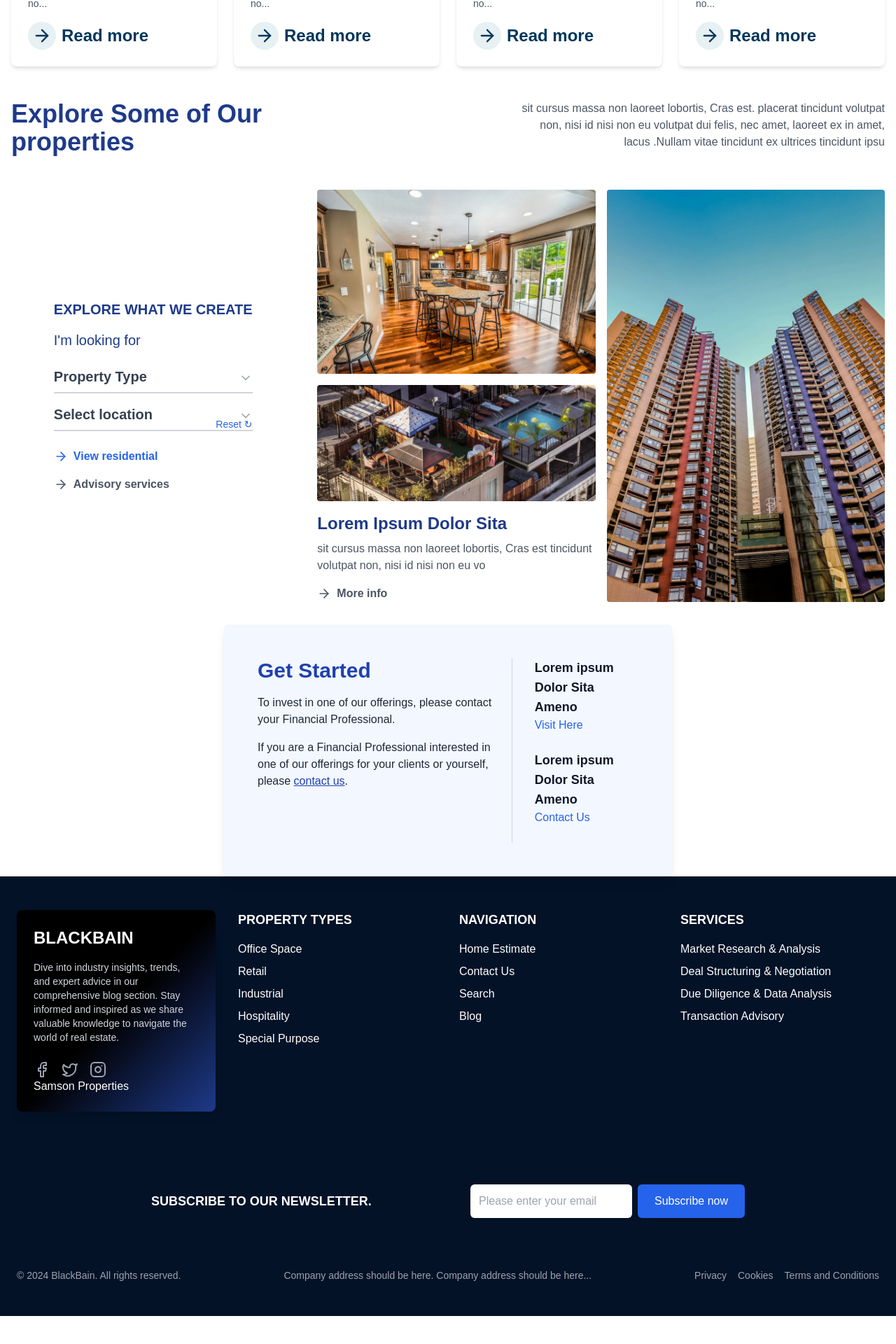
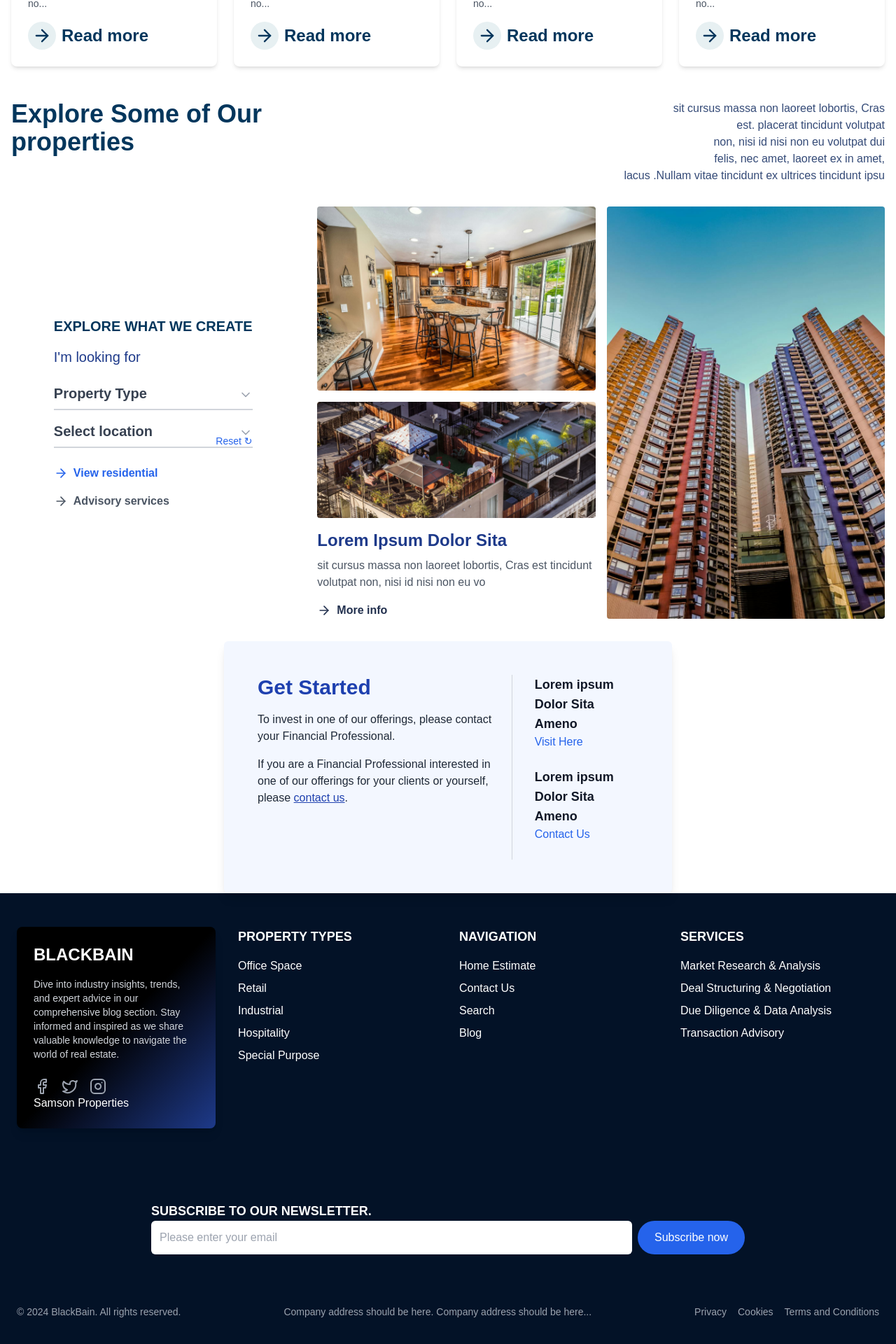
Before and after one commit to 010binary/kenny, a Next.js app: page / in a window 1280 px wide. Shown: the part 2259-4179 px from the top of the page at 70% size. Before the commit the page ends 4139 px from the top, so only its background shows below. Built offline with nearby package versions, Linux system fonts and the light colour scheme.

Commit message:
latest channges

```diff
--- a/src/app/components/Explore.jsx
+++ b/src/app/components/Explore.jsx
@@ -7,12 +7,12 @@ const ExploreProperties = () => {
   return (
     <div className="container mx-auto px-4 py-8">
       <div className="flex flex-col lg:flex-row justify-between items-start mb-8">
-        <h1 className="text-4xl font-bold text-left mb-4 text-blue-900 lg:w-1/2">
+        <h1 className="text-4xl font-bold text-left mb-4 text-[#02365C] lg:w-1/2">
           Explore Some of Our<br />properties
         </h1>
-        <p className="text-right text-gray-600 lg:w-1/2">
-          sit cursus massa non laoreet lobortis, Cras est. placerat tincidunt volutpat<br />
-          non, nisi id nisi non eu volutpat dui felis, nec amet, laoreet ex in amet,<br />
+        <p className="text-right text-[#344A77]">
+          sit cursus massa non laoreet lobortis, Cras <br/>est. placerat tincidunt volutpat<br />
+          non, nisi id nisi non eu volutpat dui<br/> felis, nec amet, laoreet ex in amet,<br />
           lacus .Nullam vitae tincidunt ex ultrices tincidunt ipsu
         </p>
       </div>
@@ -21,7 +21,7 @@ const ExploreProperties = () => {
         {/* Left Filter Section */}
         <div className="lg:w-1/3 grid place-content-center">
             <div>
-            <h2 className="text-xl font-semibold mb-4 text-blue-900">EXPLORE WHAT WE CREATE</h2>
+            <h2 className="text-xl font-semibold mb-4 text-[#02365C]">EXPLORE WHAT WE CREATE</h2>
             <p className="mb-6 text-xl text-blue-900">I'm looking for</p>
 
             <div className="space-y-4 mb-6 relative">
@@ -59,7 +59,7 @@ const ExploreProperties = () => {
                 <p className="text-gray-600 mb-4">
                   sit cursus massa non laoreet lobortis, Cras est tincidunt volutpat non, nisi id nisi non eu vo
                 </p>
-                <button className="flex items-center space-x-2 text-gray-600 font-semibold">
+                <button className="flex items-center space-x-2 text-[#23314F] font-semibold">
                   <ArrowRight className="h-5 w-5" />
                   <span>More info</span>
                 </button>
--- a/src/app/components/Footer.jsx
+++ b/src/app/components/Footer.jsx
@@ -66,7 +66,7 @@ const Footer = () => {
 
       {/* Newsletter Subscription */}
       <div className="mt-12">
-        <div className="max-w-4xl mx-auto flex flex-col lg:flex-row items-center justify-between  p-6 rounded-md">
+        <div className="max-w-4xl mx-auto p-6 rounded-md">
           <h3 className="text-lg font-bold text-white">SUBSCRIBE TO OUR NEWSLETTER.</h3>
           <div className="flex w-full lg:w-auto">
             <input
@@ -74,7 +74,7 @@ const Footer = () => {
               placeholder="Please enter your email"
               className="p-3 w-full lg:w-auto flex-grow rounded-md text-black"
             />
-            <button className="bg-blue-600 text-white px-6 py-3 rounded-md ml-2 hover:bg-blue-700">
+            <button className="bg-blue-600 text-white px-6 py-3 rounded-full ml-2 hover:bg-blue-700">
               Subscribe now
             </button>
           </div>
```
